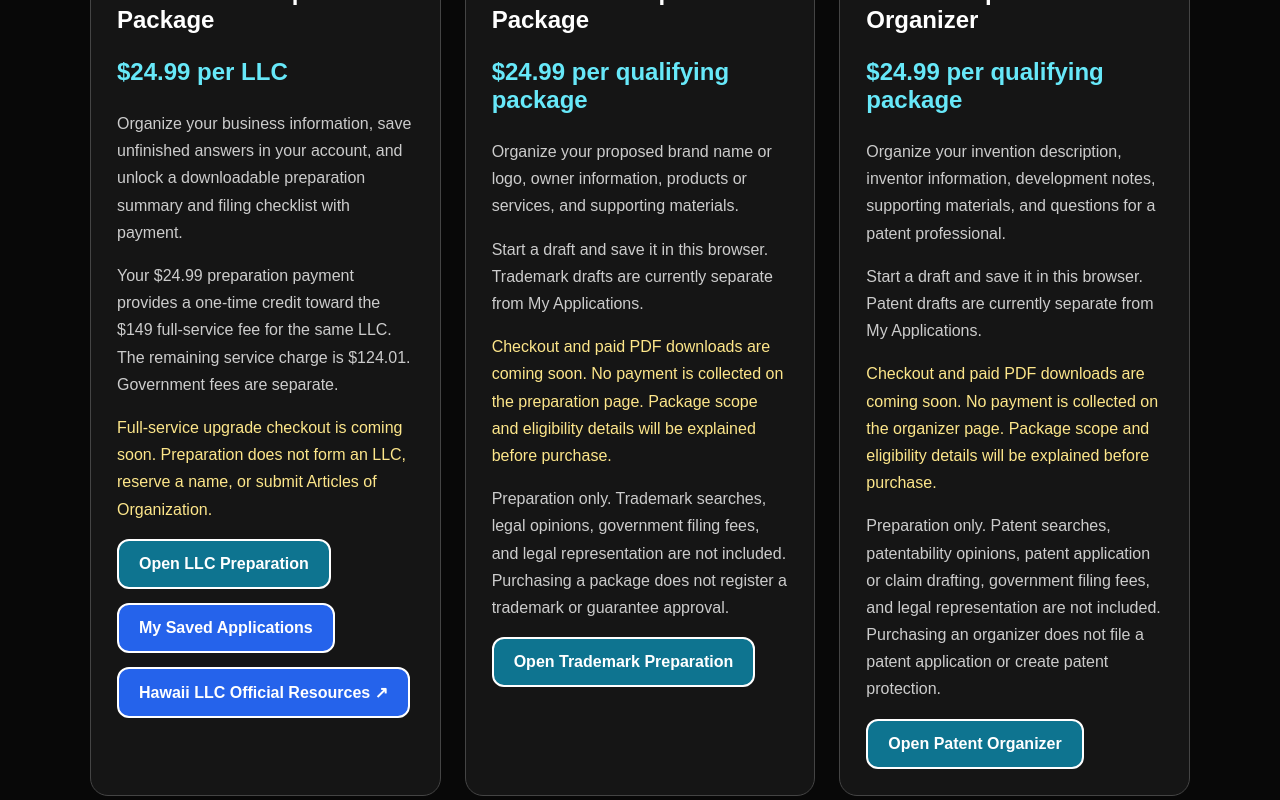
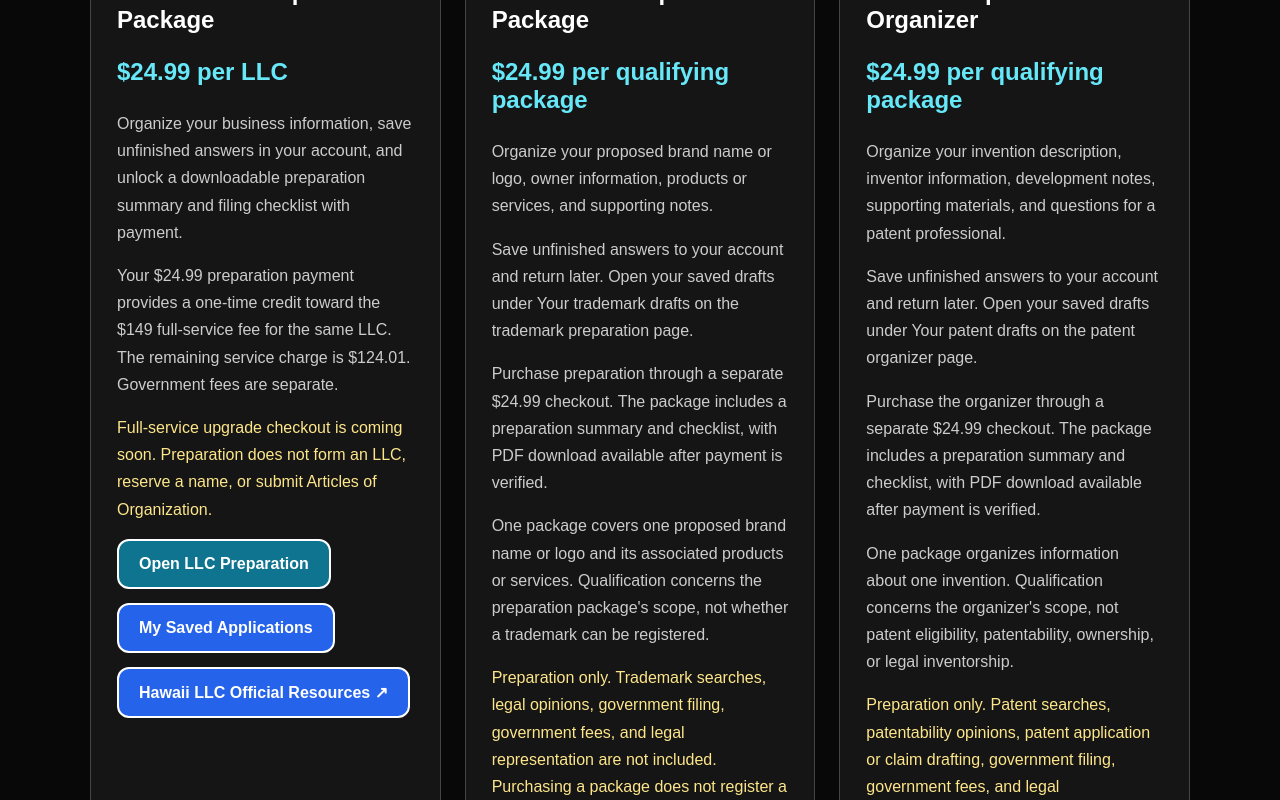
Before and after one commit to greentreerecord-hue/raysnote3, a Next.js app: page /filing-center in a window 1280 px wide. Shown: the part 500-1300 px from the top of the page. Built offline with nearby package versions, Linux system fonts and the light colour scheme.

Commit message:
Update trademark and patent package descriptions

```diff
--- a/app/filing-center/page.tsx
+++ b/app/filing-center/page.tsx
@@ -16,6 +16,7 @@
   background: "#151515",
   border: "1px solid #444",
   borderRadius: "18px",
+  overflowWrap: "anywhere",
 };
 
 const paragraphStyle: CSSProperties = {
@@ -72,7 +73,7 @@
             href="/my-applications"
             style={{ ...buttonStyle, background: "#0e7490" }}
           >
-            Open My Applications
+            Open My Applications / Sign In
           </a>
         </header>
 
@@ -142,27 +143,34 @@
             <p style={paragraphStyle}>
               Organize your proposed brand name or logo, owner
               information, products or services, and supporting
-              materials.
+              notes.
             </p>
 
             <p style={paragraphStyle}>
-              Start a draft and save it in this browser.
-              Trademark drafts are currently separate from
-              My Applications.
+              Save unfinished answers to your account and return
+              later. Open your saved drafts under Your trademark
+              drafts on the trademark preparation page.
+            </p>
+
+            <p style={paragraphStyle}>
+              Purchase preparation through a separate $24.99
+              checkout. The package includes a preparation summary
+              and checklist, with PDF download available after
+              payment is verified.
+            </p>
+
+            <p style={paragraphStyle}>
+              One package covers one proposed brand name or logo
+              and its associated products or services. Qualification
+              concerns the preparation package&apos;s scope, not
+              whether a trademark can be registered.
             </p>
 
             <p style={{ ...paragraphStyle, color: "#fde68a" }}>
-              Checkout and paid PDF downloads are coming soon.
-              No payment is collected on the preparation page.
-              Package scope and eligibility details will be
-              explained before purchase.
-            </p>
-
-            <p style={paragraphStyle}>
               Preparation only. Trademark searches, legal opinions,
-              government filing fees, and legal representation
-              are not included. Purchasing a package does not
-              register a trademark or guarantee approval.
+              government filing, government fees, and legal
+              representation are not included. Purchasing a package
+              does not register a trademark or guarantee approval.
             </p>
 
             <div style={actionsStyle}>
@@ -189,24 +197,32 @@
             </p>
 
             <p style={paragraphStyle}>
-              Start a draft and save it in this browser.
-              Patent drafts are currently separate from
-              My Applications.
+              Save unfinished answers to your account and return
+              later. Open your saved drafts under Your patent
+              drafts on the patent organizer page.
+            </p>
+
+            <p style={paragraphStyle}>
+              Purchase the organizer through a separate $24.99
+              checkout. The package includes a preparation summary
+              and checklist, with PDF download available after
+              payment is verified.
+            </p>
+
+            <p style={paragraphStyle}>
+              One package organizes information about one invention.
+              Qualification concerns the organizer&apos;s scope,
+              not patent eligibility, patentability, ownership,
+              or legal inventorship.
             </p>
 
             <p style={{ ...paragraphStyle, color: "#fde68a" }}>
-              Checkout and paid PDF downloads are coming soon.
-              No payment is collected on the organizer page.
-              Package scope and eligibility details will be
-              explained before purchase.
-            </p>
-
-            <p style={paragraphStyle}>
               Preparation only. Patent searches, patentability
               opinions, patent application or claim drafting,
-              government filing fees, and legal representation
-              are not included. Purchasing an organizer does not
-              file a patent application or create patent protection.
+              government filing, government fees, and legal
+              representation are not included. Purchasing an
+              organizer does not file a patent application,
+              establish a filing date, or create patent protection.
             </p>
 
             <div style={actionsStyle}>
```
